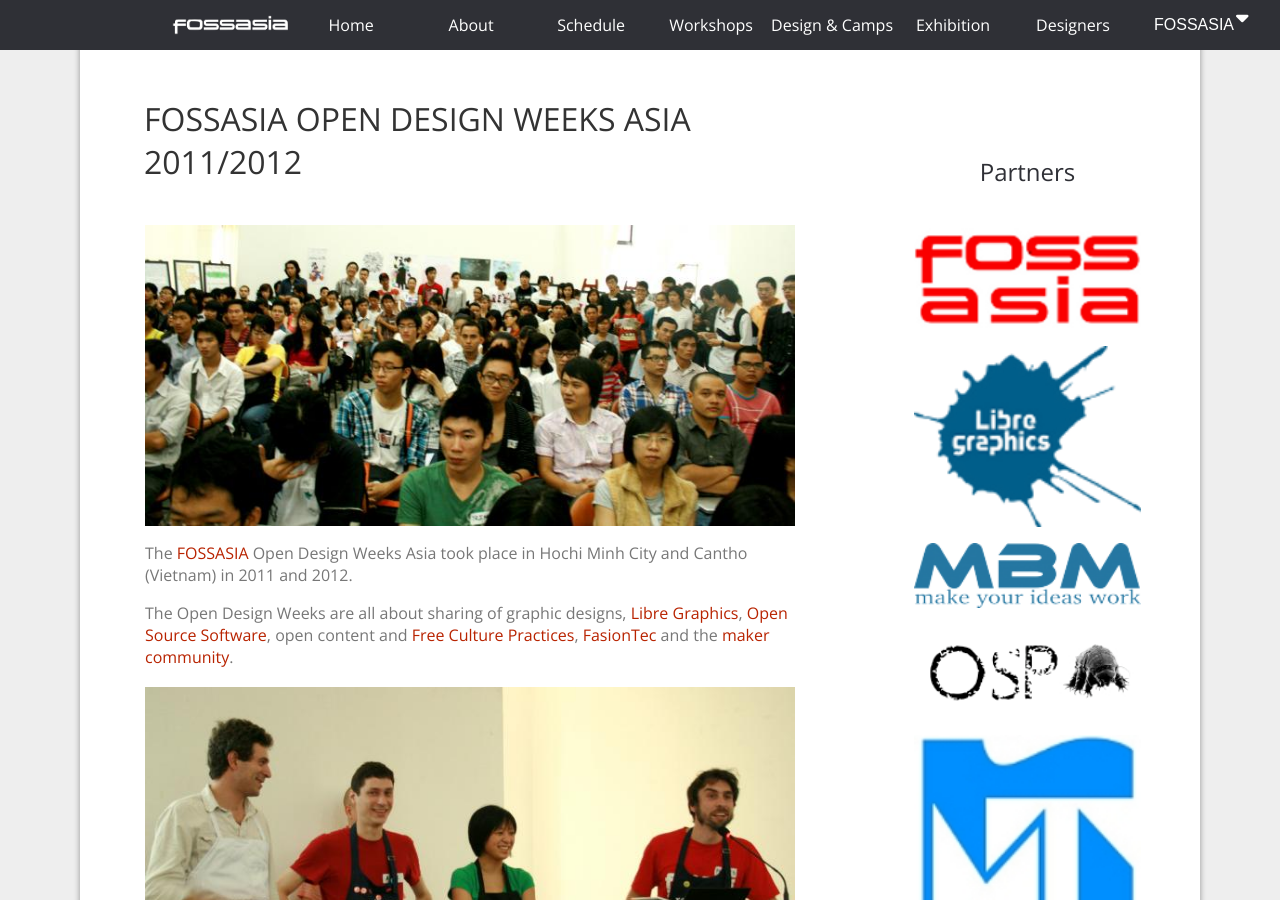
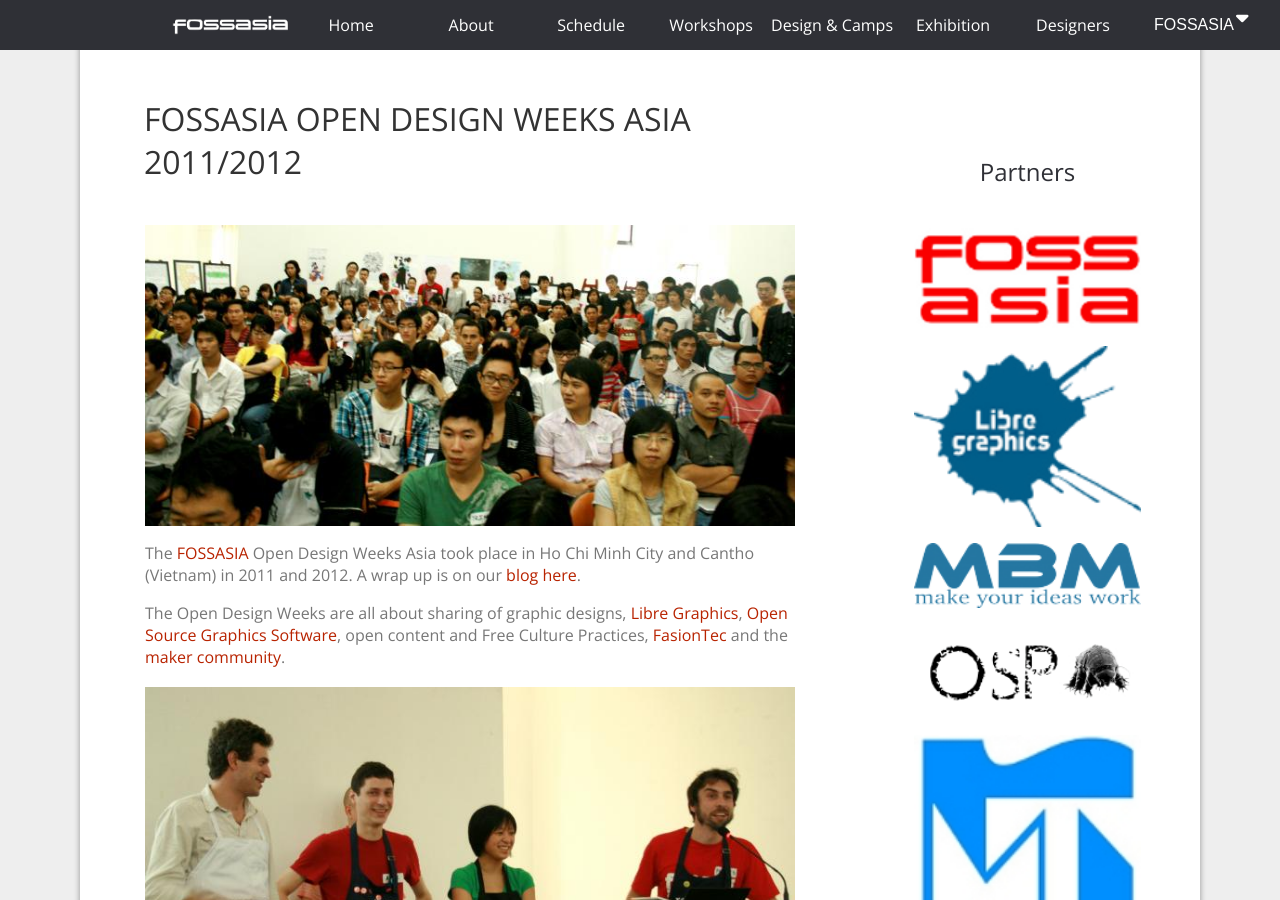
Before and after one commit to fossasia/2012.fossasia.org, a Jekyll site: the page built from index.md, in a window 1280 px wide and 900 px high. Built offline with Jekyll 4.4.1, drawn with Linux system fonts in a browser that asks for light colours; nearby versions of some CDN libraries; some web fonts are replaced; some of the changed text lies outside the part shown.

Commit message:
Update index.md

```diff
--- a/index.md
+++ b/index.md
@@ -7,9 +7,9 @@ title: FOSSASIA | Open Design and Maker Weeks Asia 2011/2012
 
 ![Group FOSSASIA](images/fossasia_group1.jpg "Group FOSSASIA")
 
-The [FOSSASIA](http://fossasia.org/) Open Design Weeks Asia took place in Hochi Minh City and Cantho (Vietnam) in 2011 and 2012.
+The [FOSSASIA](http://fossasia.org/) Open Design Weeks Asia took place in Ho Chi Minh City and Cantho (Vietnam) in 2011 and 2012. A wrap up is on our [blog here](http://blog.fossasia.org/opendesignasia-weeks/).
 
-The Open Design Weeks are all about sharing of graphic designs, [Libre Graphics](http://libregraphics.net/), [Open Source Software](http://fossasia.org/), open content and [Free Culture Practices](http://libregraphicsmeeting.org/), [FasionTec](http://fashiontec.org/) and the [maker community](http://meshcon.net/).
+The Open Design Weeks are all about sharing of graphic designs, [Libre Graphics](http://libregraphics.net/), [Open Source Graphics Software](https://libregraphicsmeeting.org), open content and Free Culture Practices, [FasionTec](http://fashiontec.org/) and the [maker community](http://meshcon.net/).
 
 ![Group FOSSASIA](images/fossasia_group2.jpg "Group FOSSASIA")
 
```
Also changed, not shown: other parts of index.md (+4 -2 lines).
